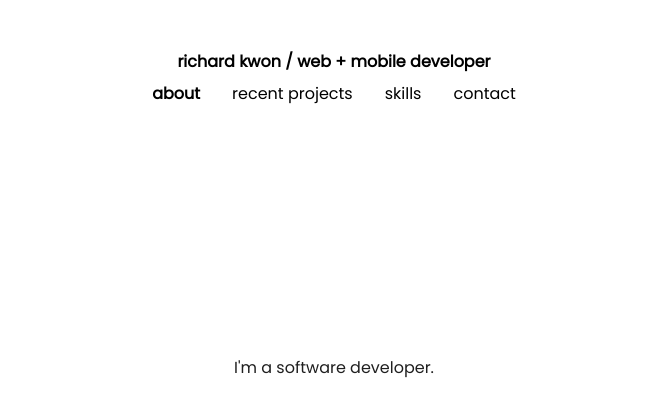
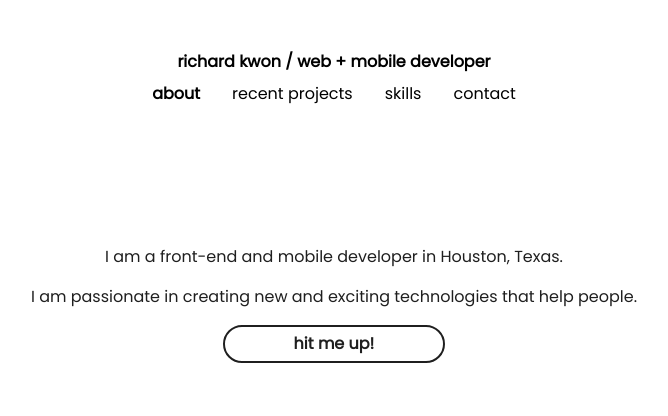
Before and after one commit to richkidsandapplepie/portfolio_website, a React (Create React App) app: page /home in a window 1280 px wide. Shown: the top 416 px of the page, without its empty margins (306-974 px from the left). Built offline with nearby package versions, Linux system fonts and the light colour scheme.

Commit message:
design edits and buttons

```diff
--- a/src/App.js
+++ b/src/App.js
@@ -9,9 +9,14 @@ import { NavLink } from 'react-router-dom';
 function App() {
   const HomePage = () => {
     return (
-      <div className="home-container">I'm a software developer.</div>
+      <div className="home-container">
+        <p>I am a front-end and mobile developer in Houston, Texas.</p>
+        <p>I am passionate in creating new and exciting technologies that help people.</p>
+        <div className="contact-btn">hit me up!</div>
+      </div>
     );
   }
+
   return (
     <BrowserRouter>
       <div className="App">
--- a/src/components/recent_projects.js
+++ b/src/components/recent_projects.js
@@ -90,18 +90,8 @@ class RecentProjects extends Component {
   render() {
     return (
       <>
+        <div className="page-title">Some Things I've Built:</div>
         <div className="container list-container">
-          {/* <div className="col-md-4 list">
-              <Stagger in>
-                {PROJECTS.map(project =>
-                  <Fade in>
-                    <div className="list-item" onClick={() => this.selectProject(project.title)}>{project.title}</div>
-                  </Fade>
-                )
-                }
-              </Stagger>
-            </div> */}
-          {/* {this.renderSelectedProject(this.state.selectedProject)} */}
           <Stagger in>
             {PROJECTS.map(project => {
               return (
--- a/src/components/skills.js
+++ b/src/components/skills.js
@@ -48,16 +48,17 @@ class Skills extends Component {
 
   render() {
     const skills = this.state.tech.map(item => (
-        <div className="skill-container">
-          <div className="label">{item.label}</div>
-          <img src={item.img}></img>
-        </div>
+      <div className="skill-container">
+        <div className="label">{item.label}</div>
+        <img src={item.img}></img>
+      </div>
     ));
     return (
       <>
         <Fade in>
+          <div className="skills-label">Technologies I've been working with recently:</div>
           <div className="skills-container">
-              {skills}
+            {skills}
           </div>
         </Fade>
       </>
--- a/src/css/App.css
+++ b/src/css/App.css
@@ -40,6 +40,21 @@
 }
 
 .home-container {
-  margin-top: 20%;
+  margin-top: 10%;
   text-align: center;
 }
+
+.contact-btn {
+  margin-top: 15px;
+  margin-right: 40%;
+  margin-left: 40%;
+  border-radius: 30px;
+  border: solid 2px;
+  padding: 5px 15px 5px 15px;
+  font-weight: bold;
+  transition: border-radius 0.3s linear;
+}
+
+.contact-btn:hover {
+  border-radius: 0px;
+}
--- a/src/css/recent.css
+++ b/src/css/recent.css
@@ -20,3 +20,8 @@
 .title:hover {
   color: rgb(110, 110, 110);
 }
+
+.page-title {
+  text-align: center;
+  font-weight: bold;
+}
--- a/src/css/skills.css
+++ b/src/css/skills.css
@@ -1,5 +1,4 @@
 .skills-container {
-  margin-top: 100px;
   display: flex;
 }
 
@@ -33,3 +32,8 @@ img {
   opacity: 0.1;
   transition: opacity 0.2s linear;
 }
+
+.skills-label {
+  text-align: center;
+  margin-top: 100px;
+}
```
